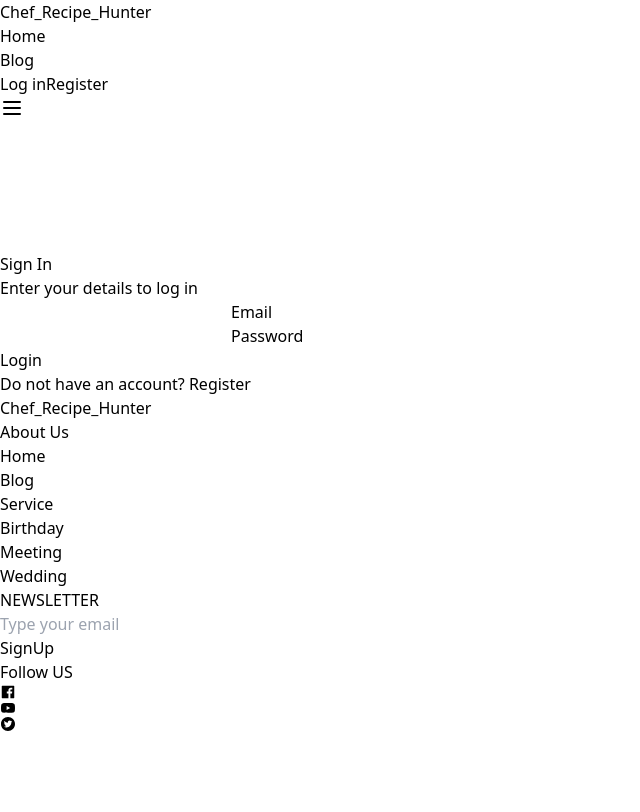
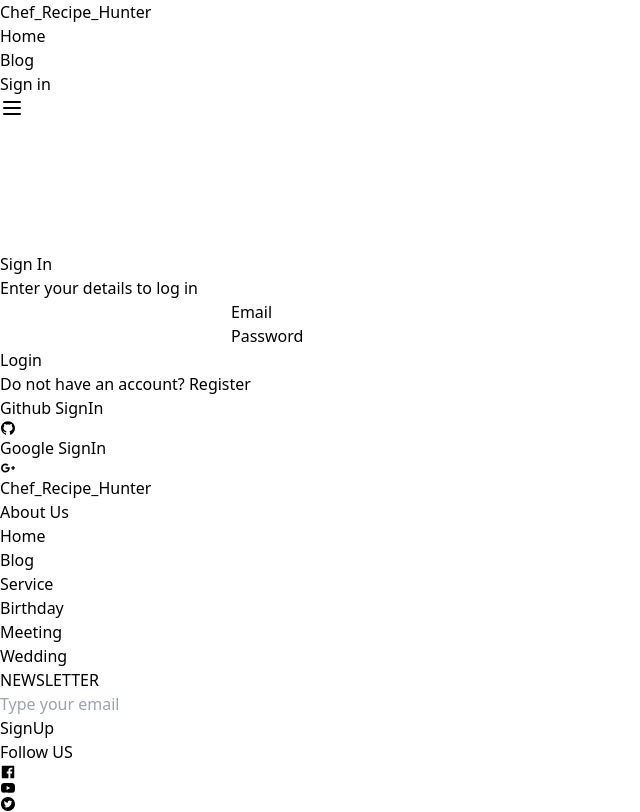
Before and after one commit to shaykotselim/chef_recipe_hunter_project_10, a React (Vite) app: page /login in a window 1280 px wide. Shown: the whole page, without its empty margins (0-640 px from the left). Built offline with nearby package versions, Linux system fonts and the light colour scheme; no server answers; what @material-tailwind/react would draw is missing.

Commit message:
added authentication

```diff
--- a/package.json
+++ b/package.json
@@ -20,6 +20,7 @@
     "react-icons": "^4.8.0",
     "react-lazy-load": "^4.0.1",
     "react-router-dom": "^6.11.0",
+    "react-to-pdf": "^0.0.14",
     "react-toastify": "^9.1.2",
     "sort-by": "^1.2.0",
     "swiper": "^9.2.4"
--- a/src/pages/blog/Blog.jsx
+++ b/src/pages/blog/Blog.jsx
@@ -1,17 +1,28 @@
 // import React from 'react';
-import question from '../../assets/questions.jpg'
+import React from "react";
+import question from "../../assets/questions.jpg";
 import Questions from "./Questions";
-
+import Pdf from "react-to-pdf";
 const Blog = () => {
+  const ref = React.createRef();
   return (
     <div className="container mx-auto">
-            <div className='px-2 lg:px-0'>
-                <p className="text-center lg:text-8xl font-serif text-white rounded rounded-b-none p-2 font-semibold bg-blue-800">Q & A SECTION</p>
-                <img className='h-[400px] rounded rounded-t-none w-full' src={question} alt="" />
+      <div className="px-2 lg:px-0">
+        <p className="text-center lg:text-8xl font-serif text-white rounded rounded-b-none p-2 font-semibold bg-blue-800">
+          Q & A SECTION
+        </p>
+        <img
+          className="h-[400px] rounded rounded-t-none w-full"
+          src={question}
+          alt=""
+        />
       </div>
-            <div className="lg:px-36 lg:mt-8 lg:mb-16 px-4">
-                <Questions/>
+      <div ref={ref} className="lg:px-36 lg:mt-8 lg:mb-16 px-4">
+        <Questions  />
       </div>
+      <Pdf targetRef={ref} filename="Question.pdf">
+        {({ toPdf }) => <button className="bg-blue-700 ml-[20px] mt-4 lg:ml-[600px] mb-8 text-white p-2 rounded " onClick={toPdf}>Downloded</button>}
+      </Pdf>
     </div>
   );
 };
--- a/src/pages/login/Login.jsx
+++ b/src/pages/login/Login.jsx
@@ -4,26 +4,64 @@ import {
     Button,
     Typography,
   } from "@material-tailwind/react";
+
 import { useContext, useState } from "react";
-  import { Link, } from "react-router-dom";
+import { Link, useLocation, useNavigate, } from "react-router-dom";
 import { AuthContext } from "../../provider/AuthProvider";
+import { GithubAuthProvider, GoogleAuthProvider, getAuth, signInWithPopup } from "firebase/auth";
+import {AiOutlineGithub,AiOutlineGooglePlus} from "react-icons/ai";
+import app from "../../firebase/firebase.config";
 
+const auth = getAuth(app)
+const githubProvider = new GithubAuthProvider();
+const googleProvider = new GoogleAuthProvider();
   export default function Login() {
+
     const [email, setEmail] = useState("");
     const [password, setPassword] = useState("");
     const [error, setError] = useState('');
     const {signIn} = useContext(AuthContext)
+
+    const previousLocation = useLocation()
+    console.log(previousLocation);
+    const navigate = useNavigate()
+    const from  = location.state?.from?.pathname || '/'
     const handleSubmit =(event)=>{
       event.preventDefault();
         signIn(email,password)
         .then(result=>{
           const logingUser = result.user
+          navigate(from,{replace: true})
+
           setError('Login Successfully')
         })
         .catch(error=>{
           setError(error.message);
         })
     }
+    // ------------Github Login-----------------------------
+
+    const handleGithubLogin =()=>{
+        signInWithPopup(auth,githubProvider)
+        .then(user=>{
+          // console.log(user);
+          navigate(from,{replace: true})
+        })
+        .catch(error=>{
+          console.log(error.message);
+        })
+
+    }
+    const handleGoogleLogin = ()=>{
+      signInWithPopup(auth, googleProvider)
+      .then(user=>{
+        navigate(from,{replace: true})
+      })
+      .catch(error=>{
+        console.log(error.message);
+      })
+    }
+
     return (
       <div className="container text-center mx-auto">
         <Card color="transparent" shadow={false}>
@@ -58,7 +96,7 @@ import { AuthContext } from "../../provider/AuthProvider";
             />
             </div>
 
-            <Button to="/" type="submit" className="mt-6" fullWidth>
+            <Button type="submit" className="mt-6" fullWidth>
               Login
             </Button>
             <Typography color="gray" className="mt-4 text-center font-normal">
@@ -72,6 +110,26 @@ import { AuthContext } from "../../provider/AuthProvider";
             </Typography>
           </form>
         </Card>
+        {/* -------------------Gmail & Github Login */}
+        <div className="flex justify-center items-center gap-4">
+            <div>
+            <button onClick={handleGithubLogin} className="text-6xl">
+            <span className="text-sm">Github SignIn</span>
+            <AiOutlineGithub/>
+
+            </button>
+            </div>
+            <div>
+            <Link to='/'>
+             <button
+              onClick={handleGoogleLogin}
+              className="text-6xl">
+                <span className="text-sm">Google SignIn</span>
+               <AiOutlineGooglePlus/>
+             </button>
+            </Link>
+            </div>
+        </div>
       </div>
     );
   }
--- /dev/null
+++ b/src/private_route/PriveteRoute.jsx
@@ -0,0 +1,26 @@
+import React, { useContext } from 'react';
+import { AuthContext } from '../provider/AuthProvider';
+import { Navigate, useLocation } from 'react-router-dom';
+
+const PriveteRoute = ({children}) => {
+        const {user} = useContext(AuthContext)
+        const location = useLocation();
+        console.log('---------------------',location);
+        if(user){
+        return children;
+
+    }
+
+
+    return <Navigate
+    to="/login"
+    state={{from:location}}
+    replace
+    >
+
+    </Navigate>
+
+
+};
+
+export default PriveteRoute;
--- a/src/route/Route.jsx
+++ b/src/route/Route.jsx
@@ -9,6 +9,7 @@ import Login from "../pages/login/Login";
 import Register from "../pages/register/Register";
 import NotFound from "../pages/notfound/NotFound";
 import RecipeDetails from "../home/menu/RecipeDetails";
+import PriveteRoute from "../private_route/PriveteRoute";
 
 // const { default: Main } = require("../layout/Main");
 // const { default: Home } = require("../home/Home/Home");
@@ -37,7 +38,9 @@ const router = createBrowserRouter([
         },
         {
             path:'/recipe/:id',
-            element:<RecipeDetails></RecipeDetails>,
+            element:<PriveteRoute>
+                <RecipeDetails></RecipeDetails>
+            </PriveteRoute>,
             loader: ({params}) => fetch(`https://chef-recipe-hunter-server-shaykotselim98-gmailcom.vercel.app/recipe/${params.id}`)
         },
 
--- a/src/shared/header/Navbar.jsx
+++ b/src/shared/header/Navbar.jsx
@@ -7,10 +7,12 @@ import {
   IconButton,
 } from "@material-tailwind/react";
 import { Link, NavLink } from "react-router-dom";
-
+import { AuthContext } from "../../provider/AuthProvider";
+import { useContext } from "react";
 export default function Example() {
   const [openNav, setOpenNav] = useState(false);
-
+  const {user,logOut} = useContext(AuthContext)
+  // console.log(user,logOut);
   useEffect(() => {
     window.addEventListener(
       "resize",
@@ -50,6 +52,15 @@ export default function Example() {
     </ul>
   );
 
+  // Sign Out Area here----------------------------------------------------------------
+  const handleSingOut =()=>{
+    logOut()
+    .then()
+    .catch(error=>{
+      console.log(error.message);
+    })
+  }
+
   return (
     <Navbar className="mx-auto shadow-none max-w-screen-xl py-2 px-4 lg:px-8 lg:py-4">
       <div className="container mx-auto flex items-center justify-between text-blue-gray-900">
@@ -66,26 +77,36 @@ export default function Example() {
           </Link>
         </Typography>
         <div className="hidden lg:block">{navList}</div>
+        <div className="lg:flex lg:items-center lg:gap-4">
+          {
+            user?<p>{user.displayName}</p>:''
+          }
+          {
+            user?<img className="h-[40px] w-[40px] rounded-full"  src={user.photoURL} alt="" />:''
+          }
+        </div>
         <div>
-          <Link to="/login">
+          {user ?  <Button
+              variant="gradient"
+              size="sm"
+              className="hidden ml-2 lg:inline-block"
+              onClick={handleSingOut}
+            >
+              <span>Sign-out</span>
+            </Button>:<Link to="/login">
             <Button
               variant="gradient"
               size="sm"
               className="hidden lg:inline-block"
             >
-              <span>Log in</span>
+              <span>Sign in</span>
             </Button>
           </Link>
-          <Link to="/register">
-            <Button
-              variant="gradient"
-              size="sm"
-              className="hidden ml-2 lg:inline-block"
-            >
-              <span>Register</span>
-            </Button>
-          </Link>
+
+          }
+
         </div>
+
         <IconButton
           variant="text"
           className="ml-auto h-6 w-6 text-inherit hover:bg-transparent focus:bg-transparent active:bg-transparent lg:hidden"
@@ -123,21 +144,25 @@ export default function Example() {
             </svg>
           )}
         </IconButton>
+
+        {/* <img src="" alt="" /> */}
       </div>
       <MobileNav open={openNav}>
         <div className="container mx-auto">
           {navList}
           <div className="flex justify-center gap-4">
-            <Link to="/login">
-              <Button variant="gradient" size="sm" fullWidth className="mb-2">
-                <span>Login</span>
+
+            {
+             user? <Button onClick={handleSingOut} variant="gradient" size="sm" fullWidth className="mb-2">
+                <span>Sign out</span>
+              </Button>:<Link to="/login">
+                  <Button  variant="gradient" size="sm" fullWidth className="mb-2">
+                <span>Sign in</span>
               </Button>
             </Link>
-            <Link to="/register">
-              <Button variant="gradient" size="sm" fullWidth className="mb-2">
-                <span>Register</span>
-              </Button>
-            </Link>
+            }
+
+
           </div>
         </div>
       </MobileNav>
```
Also changed, not shown: src/provider/AuthProvider.jsx (+4 -3 lines), 1 other file (tests, documents, lock files or other folders). Lines whose indentation alone changed are shown as unchanged.
